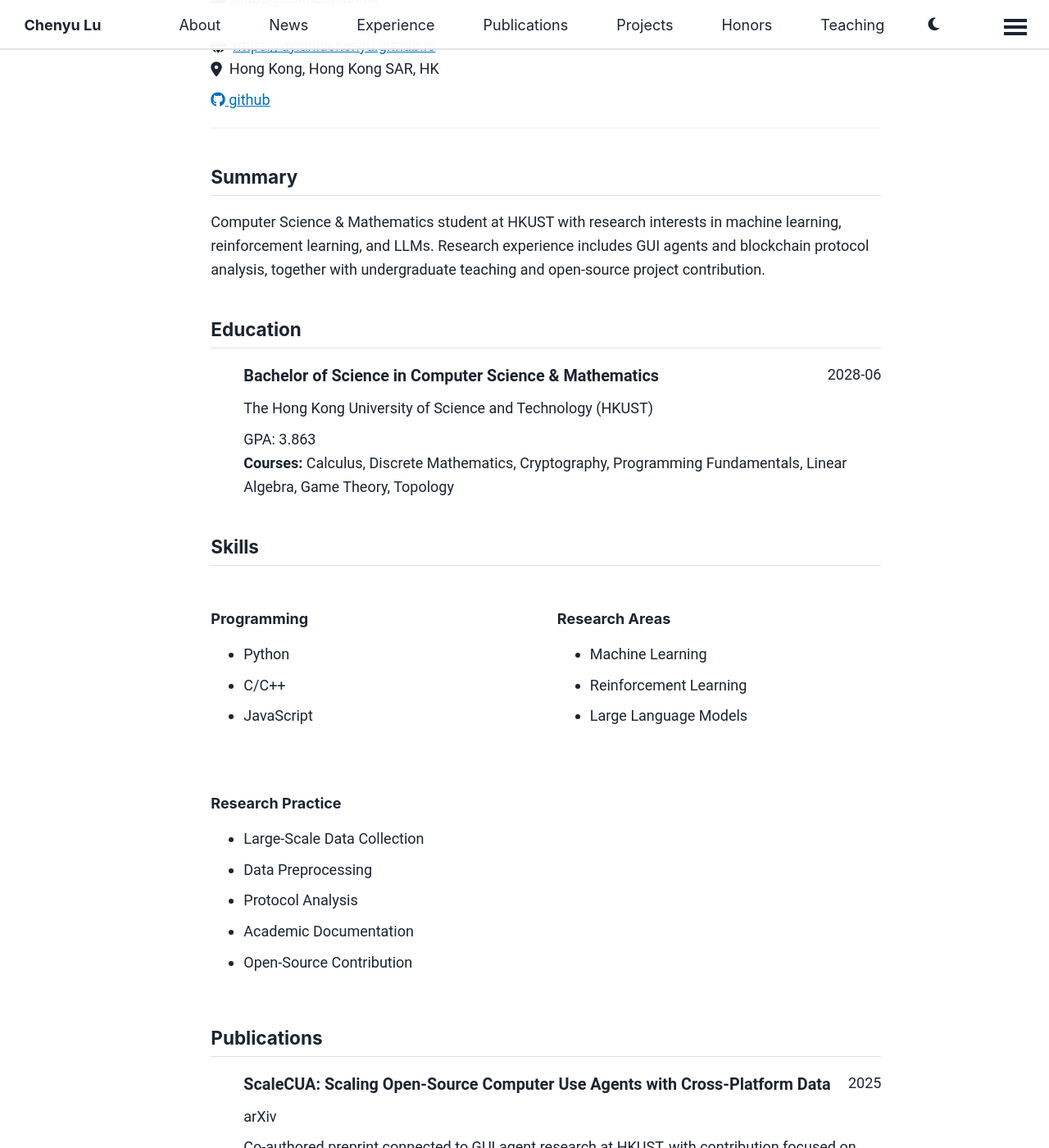
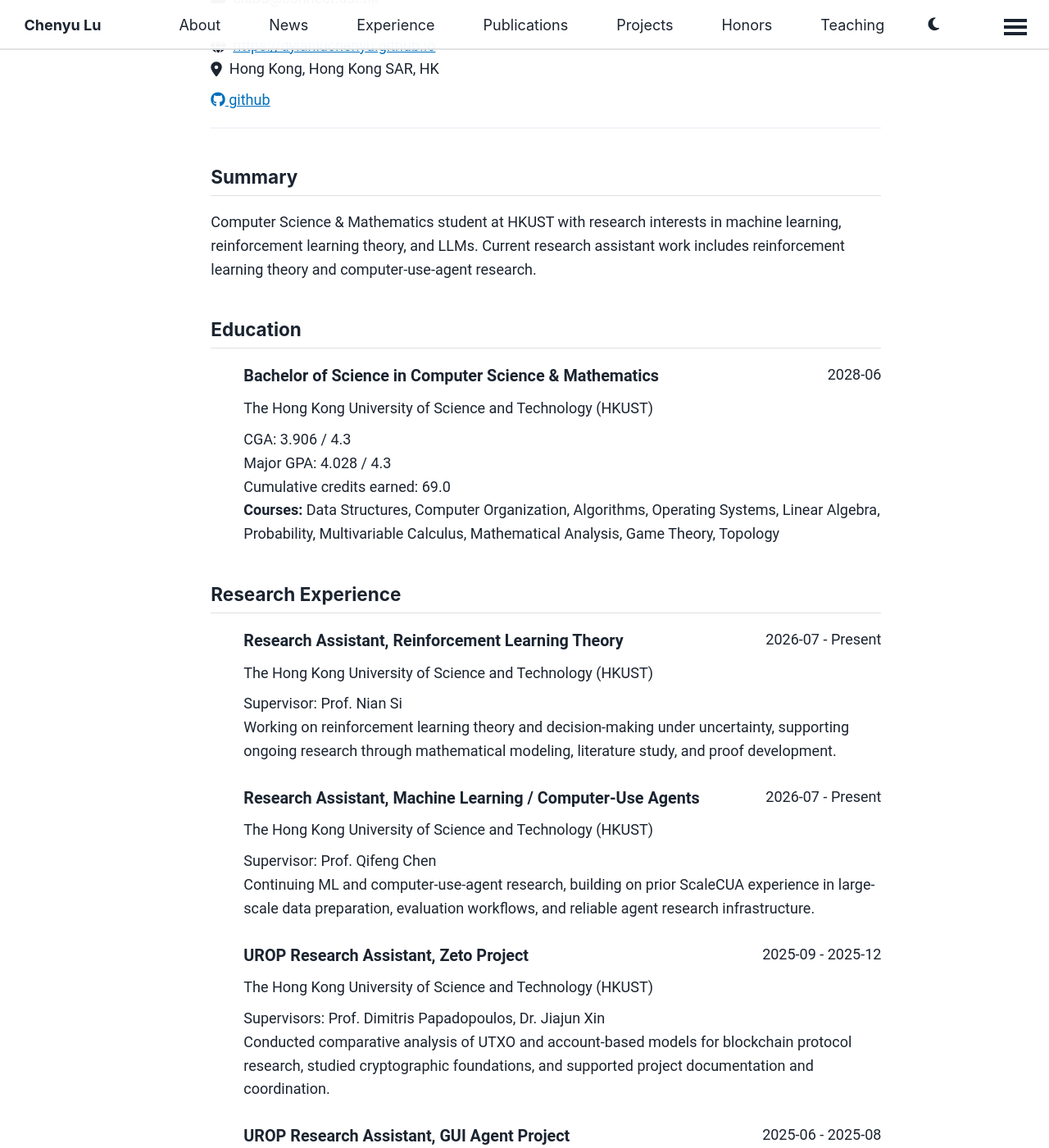
Before and after one commit to dylanluchenyu/dylanluchenyu.github.io, a Jekyll site: the page built from _pages/cv-json.md, in a window 1280 px wide and 1400 px high, scrolled down 197 px. Shown: the whole window at 82% size. Built offline with Jekyll 4.4.1, drawn with Linux system fonts in a browser that asks for light colours; a script bundle is joined from its source files by our own code; library files that are not in the unit come from our copies; some of the changed text lies outside the part shown.

Commit message:
Update CV and research profile

```diff
--- a/_data/cv.json
+++ b/_data/cv.json
@@ -4,7 +4,7 @@
     "email": "cluba@connect.ust.hk",
     "phone": "+852 62790463",
     "website": "https://dylanluchenyu.github.io",
-    "summary": "Computer Science & Mathematics student at HKUST with research interests in machine learning, reinforcement learning, and LLMs. Research experience includes GUI agents and blockchain protocol analysis, together with undergraduate teaching and open-source project contribution.",
+    "summary": "Computer Science & Mathematics student at HKUST with research interests in machine learning, reinforcement learning theory, and LLMs. Current research assistant work includes reinforcement learning theory and computer-use-agent research.",
     "location": {
       "city": "Hong Kong",
       "countryCode": "HK",
@@ -26,13 +26,18 @@
       "studyType": "Undergraduate",
       "startDate": "2024-09",
       "endDate": "2028-06",
-      "gpa": "3.863",
+      "gpa": "3.906 / 4.3",
+      "majorGpa": "4.028 / 4.3",
+      "creditsEarned": "69.0",
       "courses": [
-        "Calculus",
-        "Discrete Mathematics",
-        "Cryptography",
-        "Programming Fundamentals",
+        "Data Structures",
+        "Computer Organization",
+        "Algorithms",
+        "Operating Systems",
         "Linear Algebra",
+        "Probability",
+        "Multivariable Calculus",
+        "Mathematical Analysis",
         "Game Theory",
         "Topology"
       ],
@@ -55,7 +60,7 @@
       "name": "Research Areas",
       "keywords": [
         "Machine Learning",
-        "Reinforcement Learning",
+        "Reinforcement Learning Theory",
         "Large Language Models"
       ]
     },
@@ -64,6 +69,8 @@
       "keywords": [
         "Large-Scale Data Collection",
         "Data Preprocessing",
+        "Mathematical Proof Development",
+        "Agent Evaluation Workflows",
         "Protocol Analysis",
         "Academic Documentation",
         "Open-Source Contribution"
@@ -85,7 +92,7 @@
       "name": "Research Interests",
       "keywords": [
         "Machine Learning",
-        "Reinforcement Learning",
+        "Reinforcement Learning Theory",
         "Large Language Models"
       ]
     }
@@ -169,9 +176,19 @@
       "date": "2025 Fall"
     },
     {
+      "title": "Dean's List",
+      "awarder": "The Hong Kong University of Science and Technology",
+      "date": "2026 Spring"
+    },
+    {
       "title": "HKSAR Government Scholarship Fund - Talent Development Scholarship",
       "awarder": "HKSAR Government Scholarship Fund",
       "date": "2024-2025"
+    },
+    {
+      "title": "University's Scholarship Scheme for Continuing Undergraduate Students",
+      "awarder": "The Hong Kong University of Science and Technology",
+      "date": "2025-2026"
     },
     {
       "title": "First Prize",
@@ -191,6 +208,26 @@
     }
   ],
   "research": [
+    {
+      "title": "Research Assistant, Reinforcement Learning Theory",
+      "institution": "The Hong Kong University of Science and Technology (HKUST)",
+      "startDate": "2026-07",
+      "endDate": "Present",
+      "supervisors": [
+        "Prof. Nian Si"
+      ],
+      "description": "Working on reinforcement learning theory and decision-making under uncertainty, supporting ongoing research through mathematical modeling, literature study, and proof development."
+    },
+    {
+      "title": "Research Assistant, Machine Learning / Computer-Use Agents",
+      "institution": "The Hong Kong University of Science and Technology (HKUST)",
+      "startDate": "2026-07",
+      "endDate": "Present",
+      "supervisors": [
+        "Prof. Qifeng Chen"
+      ],
+      "description": "Continuing ML and computer-use-agent research, building on prior ScaleCUA experience in large-scale data preparation, evaluation workflows, and reliable agent research infrastructure."
+    },
     {
       "title": "UROP Research Assistant, Zeto Project",
       "institution": "The Hong Kong University of Science and Technology (HKUST)",
--- a/_includes/cv-template.html
+++ b/_includes/cv-template.html
@@ -82,12 +82,44 @@
         <div class="cv-item-content">
           <div class="cv-item-subtitle">{{ education.institution }}</div>
           {% if education.gpa %}
-          <div class="cv-item-detail">GPA: {{ education.gpa }}</div>
+          <div class="cv-item-detail">CGA: {{ education.gpa }}</div>
+          {% endif %}
+          {% if education.majorGpa %}
+          <div class="cv-item-detail">Major GPA: {{ education.majorGpa }}</div>
+          {% endif %}
+          {% if education.creditsEarned %}
+          <div class="cv-item-detail">Cumulative credits earned: {{ education.creditsEarned }}</div>
           {% endif %}
           {% if education.courses.size > 0 %}
           <div class="cv-item-detail">
             <strong>Courses:</strong> {{ education.courses | join: ", " }}
           </div>
+          {% endif %}
+        </div>
+      </li>
+      {% endfor %}
+    </ul>
+  </div>
+  {% endif %}
+
+  {% if cv.research.size > 0 %}
+  <!-- Research Experience -->
+  <div class="cv-section">
+    <h2>Research Experience</h2>
+    <ul class="cv-list">
+      {% for research in cv.research %}
+      <li class="cv-item">
+        <div class="cv-item-header">
+          <div class="cv-item-title">{{ research.title }}</div>
+          <div class="cv-item-date">{{ research.startDate }}{% if research.endDate %} - {{ research.endDate }}{% endif %}</div>
+        </div>
+        <div class="cv-item-content">
+          <div class="cv-item-subtitle">{{ research.institution }}</div>
+          {% if research.supervisors.size > 0 %}
+          <div class="cv-item-detail">Supervisor{% if research.supervisors.size > 1 %}s{% endif %}: {{ research.supervisors | join: ", " }}</div>
+          {% endif %}
+          {% if research.description %}
+          <div class="cv-item-detail">{{ research.description }}</div>
           {% endif %}
         </div>
       </li>
--- a/_pages/cv.md
+++ b/_pages/cv.md
@@ -16,9 +16,10 @@
 Education
 ======
 * Bachelor of Science in Computer Science & Mathematics, Hong Kong University of Science and Technology, Sep 2024 - Jun 2028
-  * CGA: 3.863 / 4.3
-  * Major GPA: 4.014 / 4.3, calculated from COMP and MATH coursework
-  * Relevant coursework: Calculus, Discrete Mathematics, Cryptography, Programming Fundamentals, Linear Algebra, Game Theory, Topology
+  * CGA: 3.906 / 4.3
+  * Major GPA: 4.028 / 4.3, calculated from graded COMP and MATH coursework
+  * Cumulative credits earned: 69.0
+  * Relevant coursework: Data Structures, Computer Organization, Algorithms, Operating Systems, Linear Algebra, Probability, Multivariable Calculus, Mathematical Analysis, Game Theory, Topology
 
 * Student Member, The Hong Kong Institution of Engineers, 2026 - 2027
 
@@ -26,6 +27,16 @@
 
 Research Experience
 ======
+* Research Assistant, Reinforcement Learning Theory, HKUST, Jul 2026 - Present
+  * Supervisor: Prof. Nian Si
+  * Working on reinforcement learning theory and decision-making under uncertainty
+  * Supporting ongoing research through mathematical modeling, literature study, and proof development
+
+* Research Assistant, Machine Learning / Computer-Use Agents, HKUST, Jul 2026 - Present
+  * Supervisor: Prof. Qifeng Chen
+  * Continuing ML and computer-use-agent research, building on prior ScaleCUA experience
+  * Connecting large-scale data preparation, evaluation workflows, and reliable agent research infrastructure
+
 * UROP Research Assistant, Zeto Project, HKUST, Sep 2025 - Dec 2025
   * Supervisors: Prof. Dimitris Papadopoulos, Dr. Jiajun Xin
   * Conducted comparative analysis of UTXO and account-based models for blockchain protocol research
@@ -62,7 +73,9 @@
 * Dean's List (Full-Time), Fall 2024, HKUST
 * Dean's List (Full-Time), Spring 2025, HKUST
 * Dean's List (Full-Time), Fall 2025, HKUST
+* Dean's List (Full-Time), Spring 2026, HKUST
 * HKSAR Government Scholarship Fund - Talent Development Scholarship, 2024 - 2025
+* University's Scholarship Scheme for Continuing Undergraduate Students, 2025 - 2026
 * First Prize, National High School Mathematics Olympiad (Preliminary), Chinese Mathematical Society, Sep 2022
 * Merit Award, 2nd Pi Day Challenge, Qiuzhen College, Tsinghua University
 * Top 99% National Ranking, Yau Shing-tung Math Test, Aug 2023
@@ -71,7 +84,7 @@
 Skills
 ======
 * Programming: Python, C/C++, JavaScript
-* Research areas: Machine learning, reinforcement learning, large language models
+* Research areas: Machine learning, reinforcement learning theory, large language models
 * Languages: Mandarin Chinese (native), English (proficient)
 
 Teaching
```
Also changed, not shown: _pages/about.md (+23 -12 lines), 2 other files.
